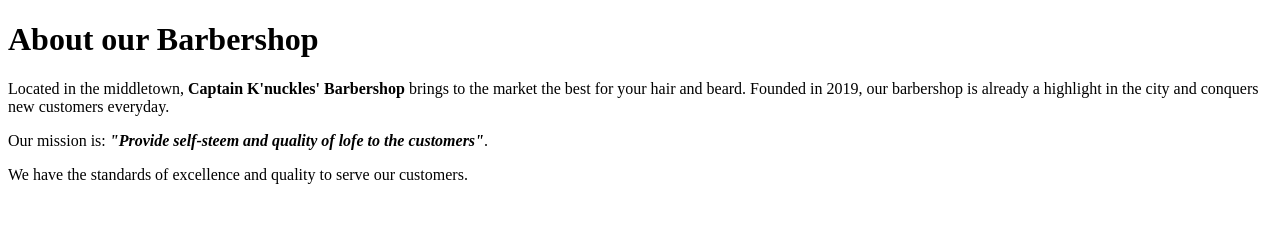
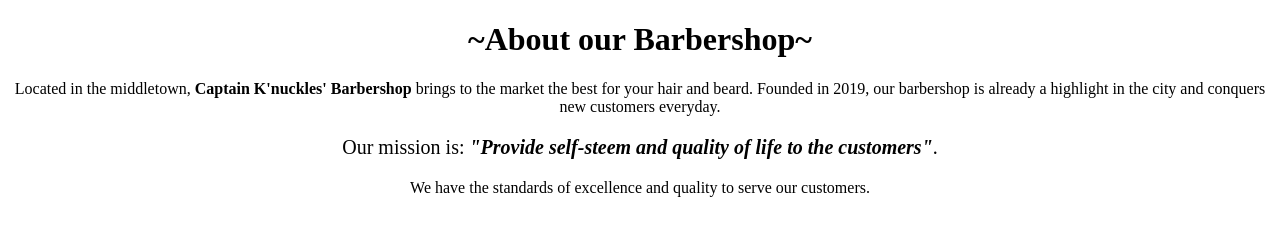
Before and after one commit to JoaoCioffi/WebFundamentals_JS, a plain HTML site: page Projects/Barbershop/index.html in a window 1280 px wide. Drawn offline with Linux system fonts and the light colour scheme.

Commit message:
updated 2022-07-26 07:48AM

```diff
--- a/Projects/Barbershop/index.html
+++ b/Projects/Barbershop/index.html
@@ -5,15 +5,21 @@
     <head> <!--document attributes and main info-->
         <meta charset="UTF-8"> <!--unicode format-->
         <title>Captain K'nuckles Barbershop</title> <!--tab title-->
+        <link rel="stylesheet" href="style.css">
+
+        <style>
+
+        </style>
+
     </head>
 
     <body> <!--user content (visible info)-->
-        <h1>About our Barbershop</h1>
+        <h1 style="text-align:center;">~About our Barbershop~</h1>
 
         <p>Located in the middletown, <strong>Captain K'nuckles' Barbershop</strong> brings to the market the best for your hair and beard.
         Founded in 2019, our barbershop is already a highlight in the city and conquers new customers everyday.</p>
 
-        <p>Our mission is: <strong><em>"Provide self-steem and quality of lofe to the customers"</em></strong>.</p>
+        <p style="font-size:20px;">Our mission is: <strong><em>"Provide self-steem and quality of life to the customers"</em></strong>.</p>
 
         <p>We have the standards of excellence and quality to serve our customers.</p>
     </body>
--- /dev/null
+++ b/Projects/Barbershop/style.css
@@ -0,0 +1,3 @@
+p {
+    text-align:center /* defines a standard style for paragraphs */
+  }
```
